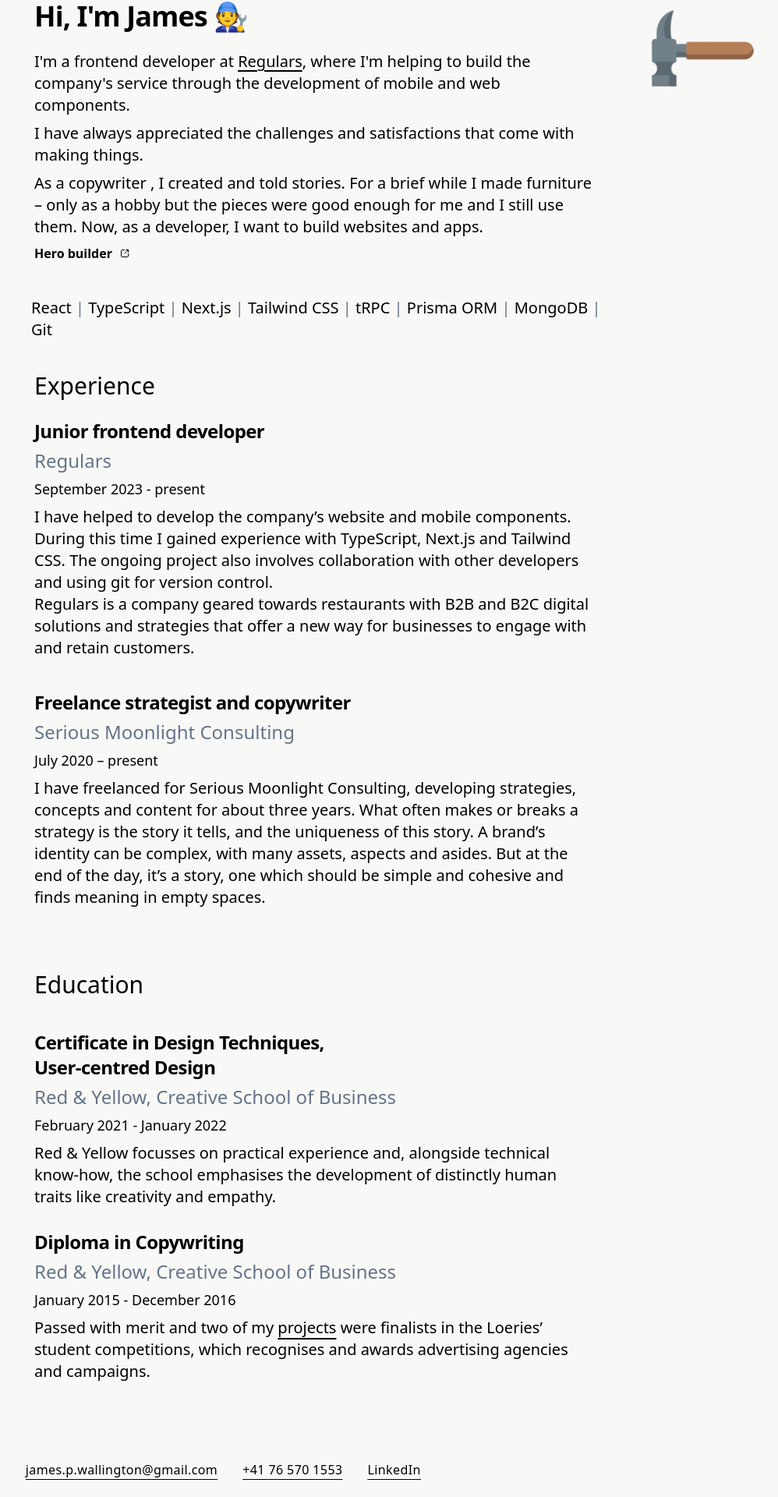
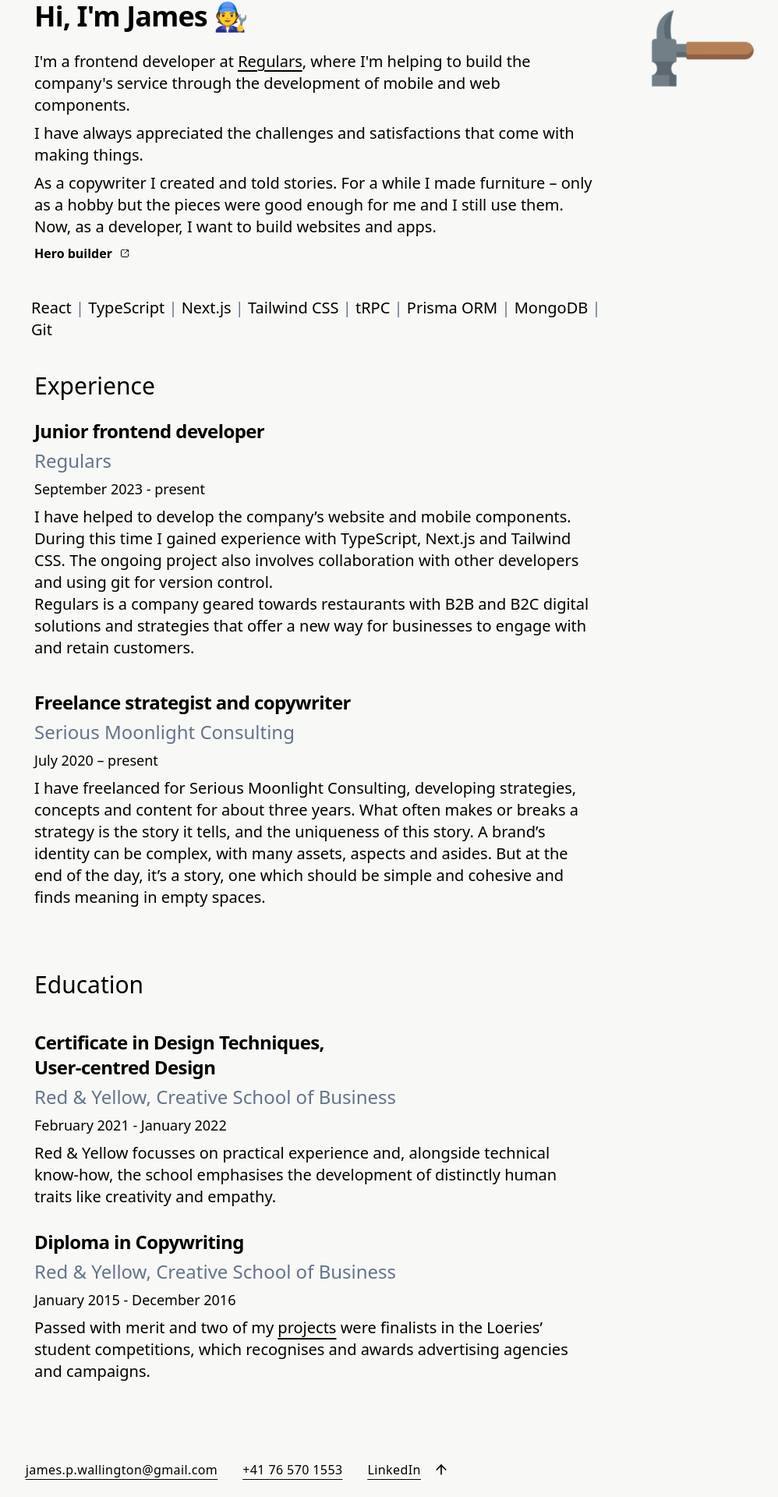
Before and after one commit to Lopside95/james-site, a Next.js app: page / in a window 1280 px wide. Shown: the part 87-2007 px from the top of the page at 78% size, without its empty margins (236-1234 px from the left). Built offline with nearby package versions, Linux system fonts and the light colour scheme.

Commit message:
pushing for merge into master

```diff
--- a/src/components/footer.tsx
+++ b/src/components/footer.tsx
@@ -4,6 +4,7 @@
 import { FooterToast } from "@ui/toaster";
 import Emoji from "@ui/emoji";
 import { HoverCard, HoverCardContent, HoverCardTrigger } from "@ui/hover-card";
+import { ArrowUp } from "lucide-react";
 
 const Footer = () => {
   const { toast } = useToast();
@@ -60,6 +61,15 @@
             LinkedIn
           </Link>
         </Button>
+        <ArrowUp
+          className="w-5 cursor-pointer font-normal mt-2"
+          onClick={() =>
+            window.scrollTo({
+              top: 0,
+              behavior: "smooth",
+            })
+          }
+        />
       </div>
       <FooterToast />
     </div>
--- a/src/components/home/Intro.tsx
+++ b/src/components/home/Intro.tsx
@@ -29,7 +29,7 @@
           with making things.
         </p>
         <p>
-          As a copywriter , I created and told stories. For a brief while I made
+          As a copywriter I created and told stories. For a while I made
           furniture – only as a hobby but the pieces were good enough for me and
           I still use them. Now, as a developer, I want to build websites and
           apps.
```
